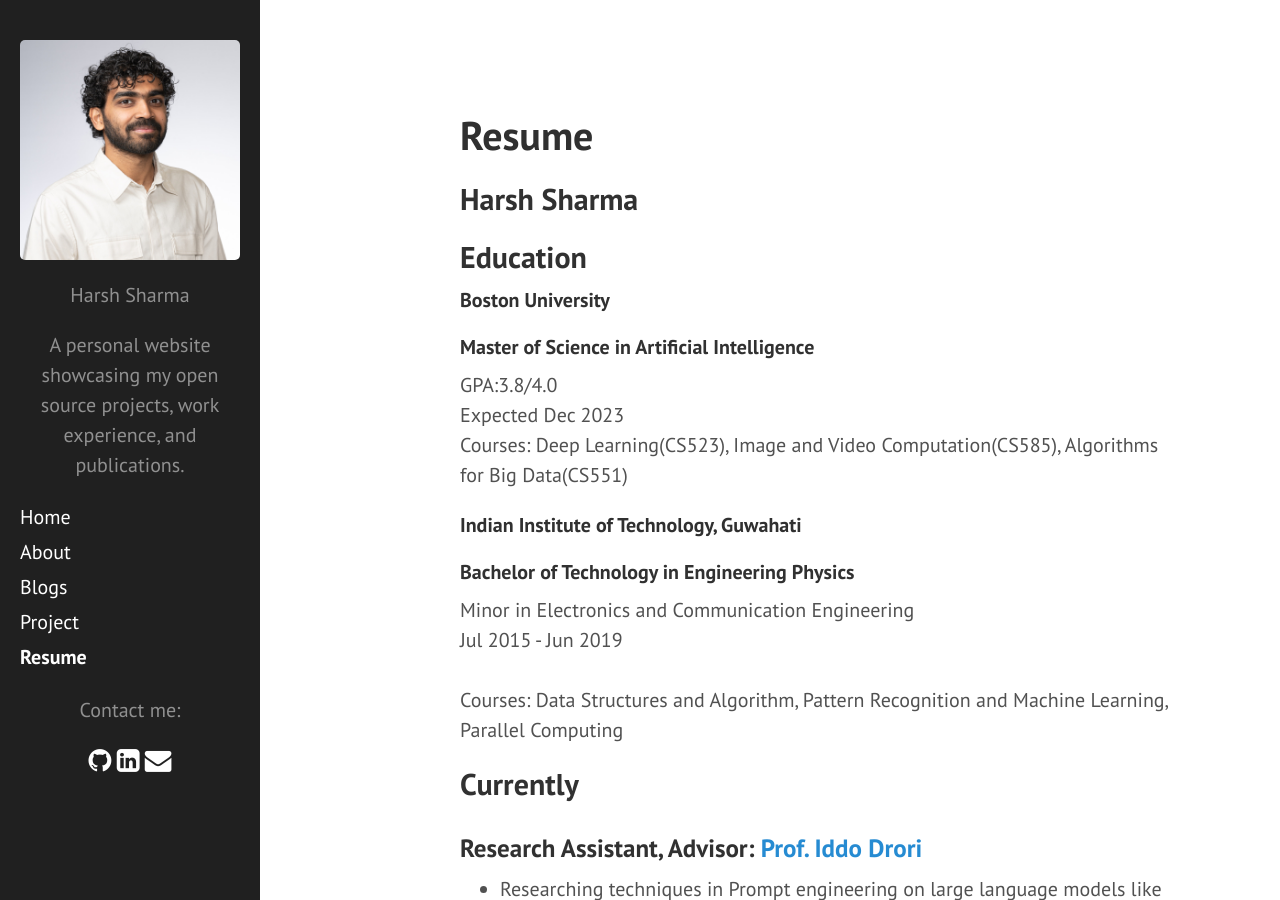
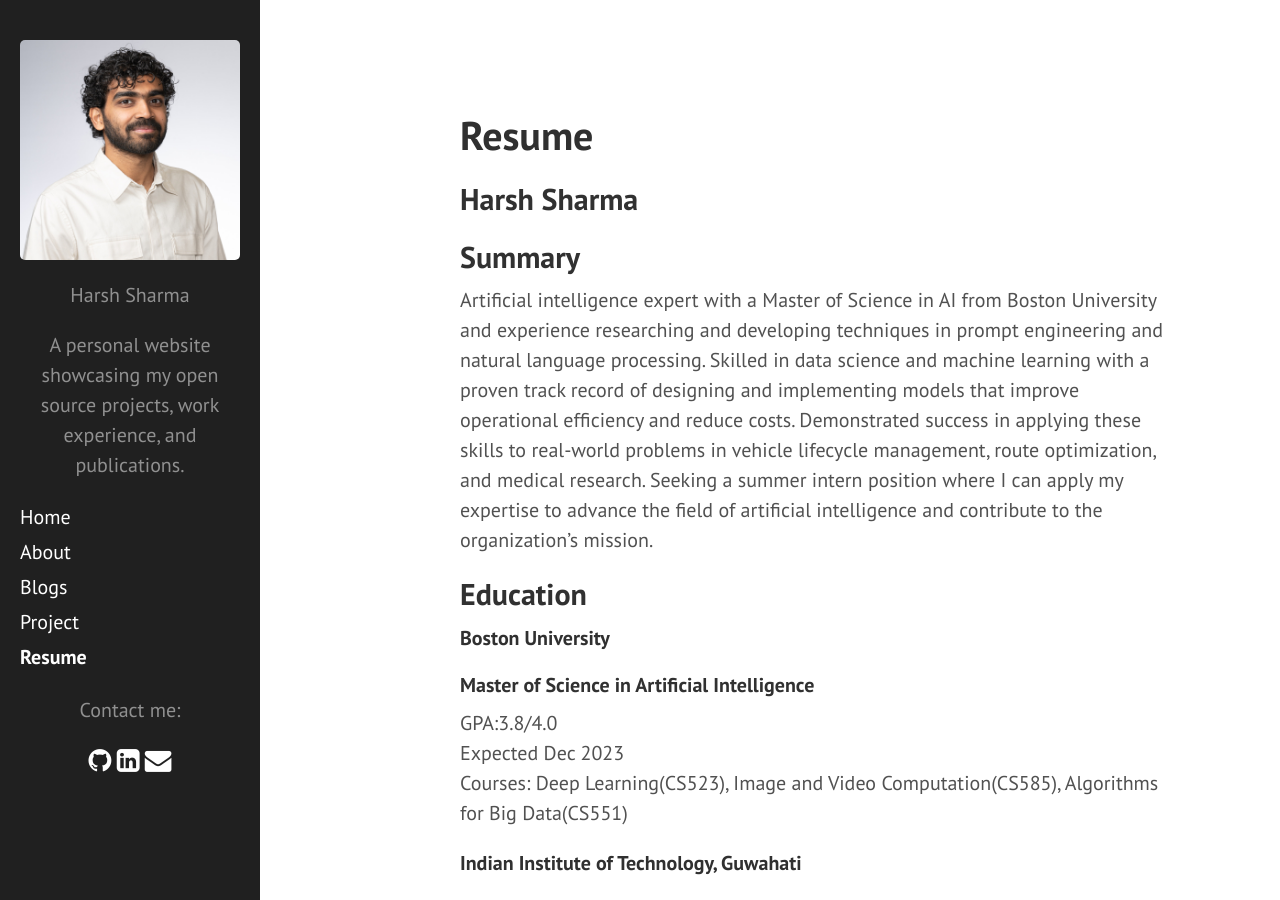
Before and after one commit to 97harsh/97harsh.github.io, a Jekyll site: the page built from resume.md, in a window 1280 px wide and 900 px high. Built offline with Jekyll 4.4.1, drawn with Linux system fonts in a browser that asks for light colours; nearby versions of some CDN libraries; Markdown is read by kramdown in place of the engine named in the settings.

Commit message:
changes to resume 4/inf

```diff
--- a/resume.md
+++ b/resume.md
@@ -3,6 +3,10 @@
 title: Resume
 ---
 ## Harsh Sharma
+
+## Summary
+Artificial intelligence expert with a Master of Science in AI from Boston University and experience researching and developing techniques in prompt engineering and natural language processing. Skilled in data science and machine learning with a proven track record of designing and implementing models that improve operational efficiency and reduce costs. Demonstrated success in applying these skills to real-world problems in vehicle lifecycle management, route optimization, and medical research. Seeking a summer intern position where I can apply my expertise to advance the field of artificial intelligence and contribute to the organization's mission.
+
 
 ## Education
 **Boston University**
```
